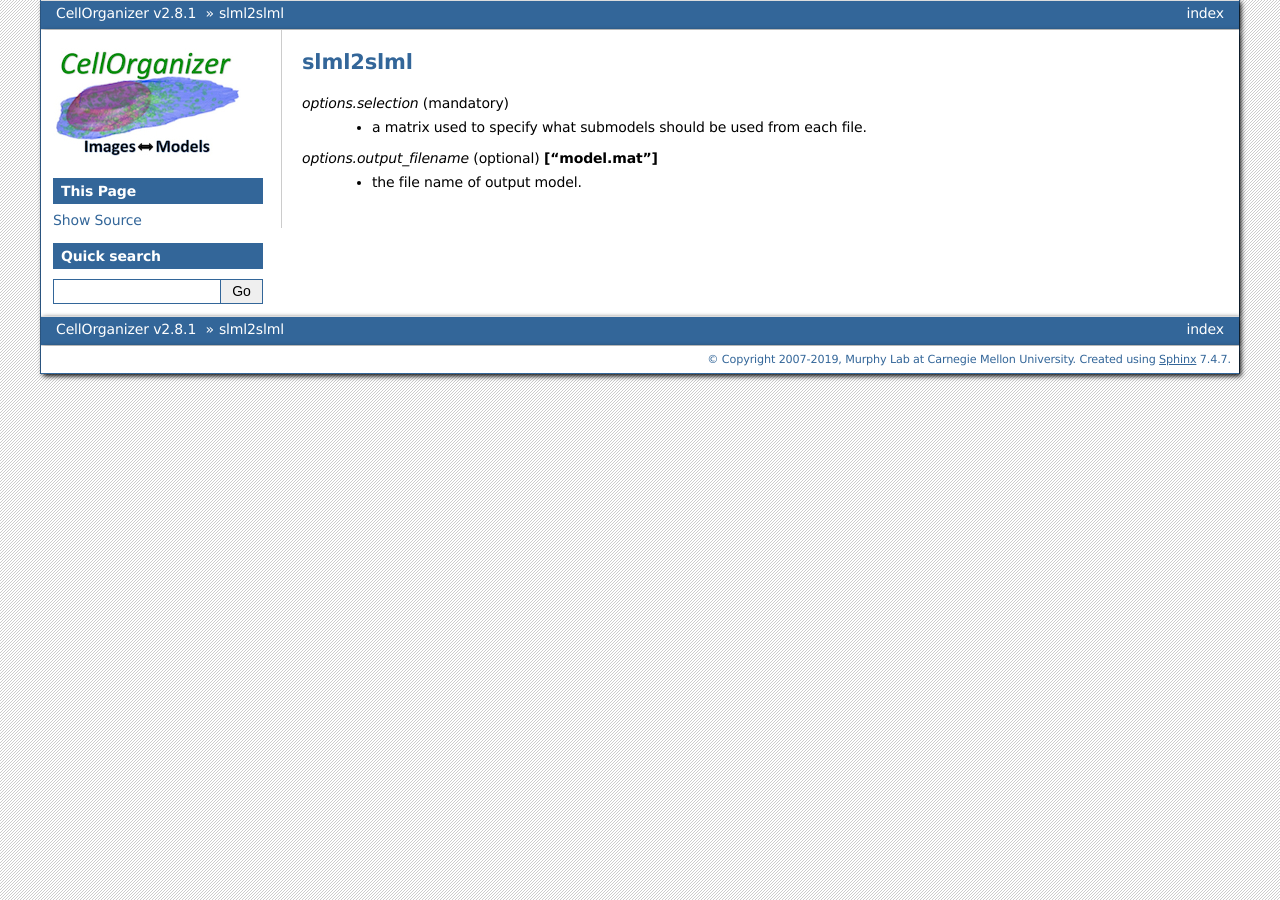
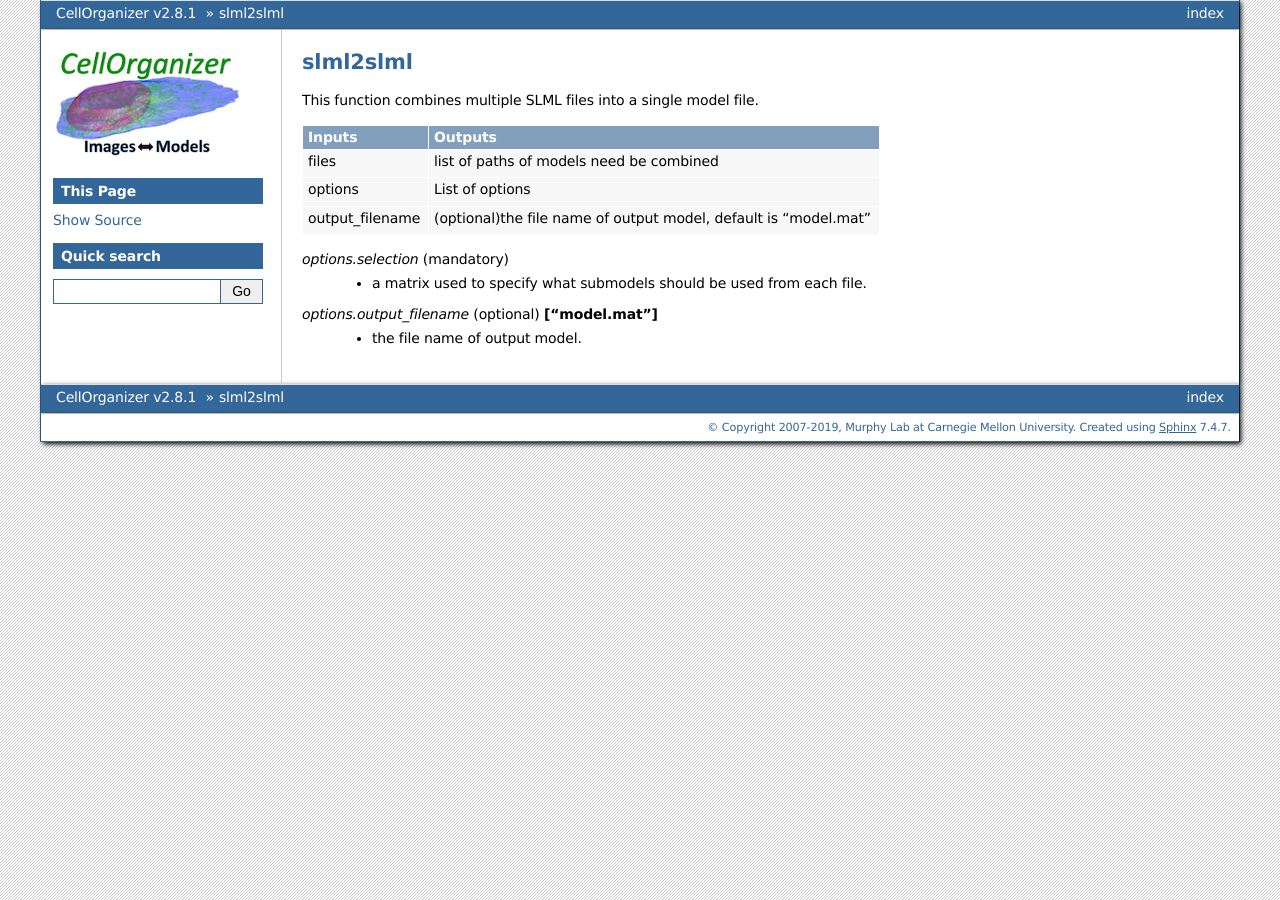
Before and after one commit to murphygroup/cellorganizer-documentation_old, a Sphinx documentation site: the page built from source/chapters/cellorganizer_options/slml2slml_options.rst, in a window 1280 px wide. Built offline with Sphinx 7.4.7, drawn with Linux system fonts in a browser that asks for light colours.

Commit message:
Update slml2slml_options.rst added the table

```diff
--- a/source/chapters/cellorganizer_options/slml2slml_options.rst
+++ b/source/chapters/cellorganizer_options/slml2slml_options.rst
@@ -1,5 +1,15 @@
 slml2slml
 ********
+This function combines multiple SLML files into a single model file.
+
+
+=============================  ===============================================================
+        Inputs                                             Outputs
+=============================  ===============================================================
+  files                         list of paths of models need be combined
+  options                       List of options
+  output_filename               (optional)the file name of output model, default is "model.mat"
+=============================  ===============================================================
 
 *options.selection* (mandatory)
   * a matrix used to specify what submodels should be used from each file.
```
